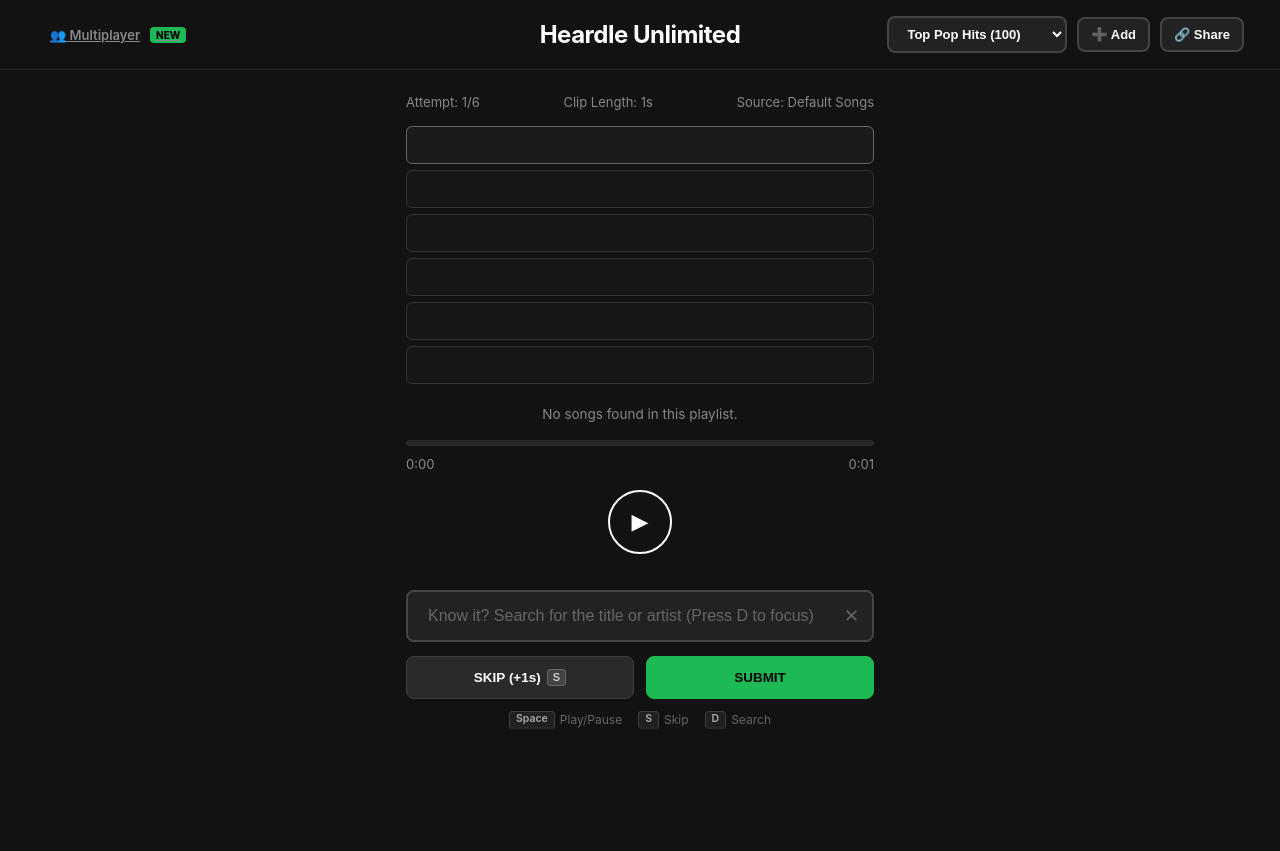
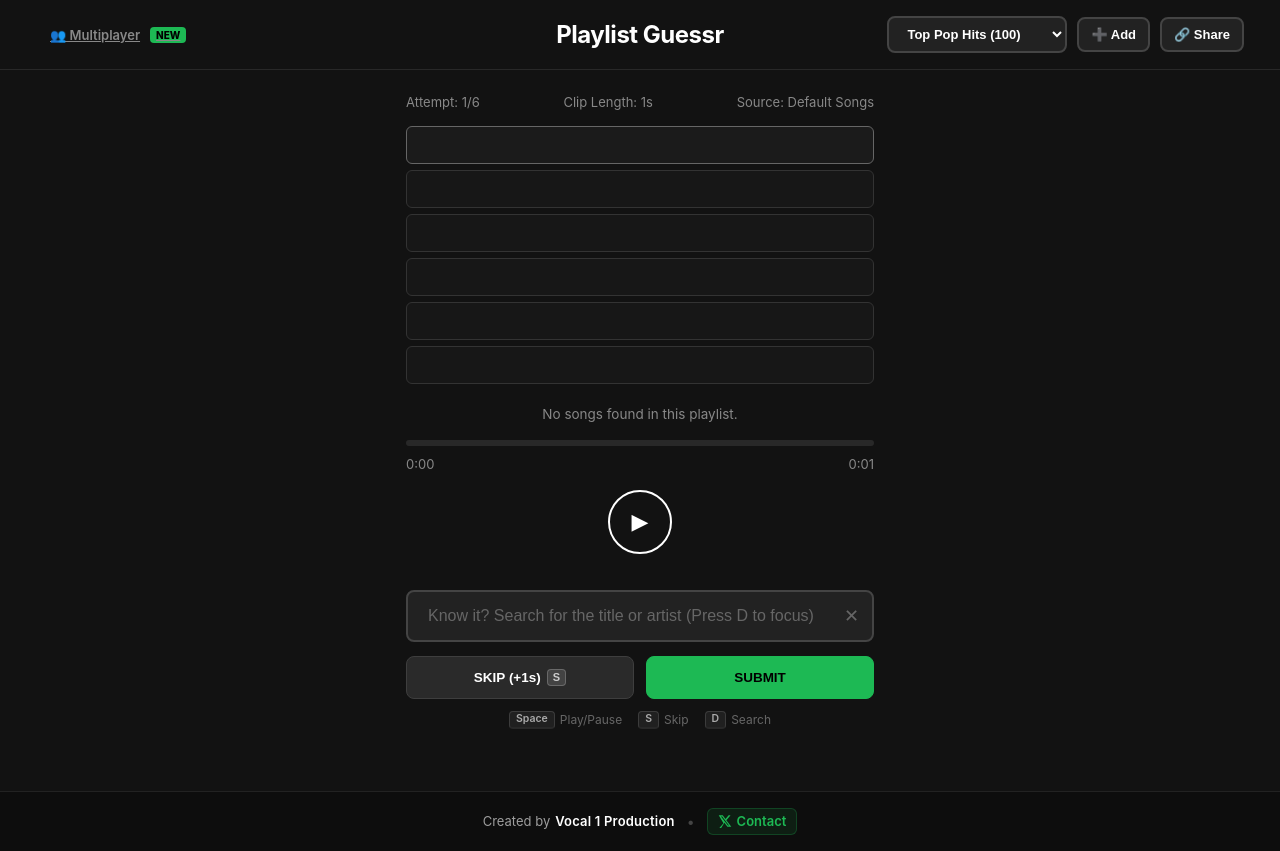
Before and after one commit to martinkbl/heardle-clone, a website: page index.html in a window 1280 px wide. Before the commit the page ends 800 px from the top, so only its background shows below. Drawn offline with Linux system fonts and the light colour scheme.

Commit message:
Rebrand to Playlist Guessr and add credits footer banner

```diff
--- a/index.html
+++ b/index.html
@@ -4,7 +4,7 @@
 <head>
     <meta charset="utf-8" />
     <meta name="viewport" content="width=device-width,initial-scale=1" />
-    <title>Heardle Unlimited</title>
+    <title>Playlist Guessr</title>
     <link rel="stylesheet" href="multiplayer.css" />
     <script src="https://unpkg.com/peerjs@1.5.4/dist/peerjs.min.js"></script>
     <script>
@@ -1120,7 +1120,7 @@
                 </a>
             </div>
 
-            <h1 class="game-title">Heardle Unlimited</h1>
+            <h1 class="game-title">Playlist Guessr</h1>
 
             <div class="header-right">
                 <select id="playlistSelect" class="playlist-select" title="Choose Playlist">
@@ -1225,6 +1225,20 @@
                 <button class="play-again-button" id="playAgainButton">Play Again</button>
             </div>
         </div>
+
+        <!-- Credits Footer Banner -->
+        <footer class="app-credits-footer">
+            <div class="credits-content">
+                <span class="credits-by">Created by <strong class="creator-name">Vocal 1 Production</strong></span>
+                <span class="credits-divider">•</span>
+                <a href="https://x.com/Martheinok" target="_blank" rel="noopener noreferrer" class="credits-contact-link">
+                    <svg width="14" height="14" viewBox="0 0 24 24" fill="currentColor" style="vertical-align: -2px; margin-right: 5px;">
+                        <path d="M18.244 2.25h3.308l-7.227 8.26 8.502 11.24H16.17l-5.214-6.817L4.99 24.75H1.68l7.73-8.835L1.254 2.25H8.08l4.713 6.231zm-1.161 17.52h1.833L7.084 4.126H5.117z"/>
+                    </svg>
+                    Contact
+                </a>
+            </div>
+        </footer>
     </div>
 
     <!-- Modal for adding/managing custom playlists -->
@@ -1237,7 +1251,7 @@
 
             <div class="modal-body">
                 <p class="modal-description">
-                    Paste any public <strong>YouTube</strong>, <strong>Spotify</strong> or <strong>Deezer</strong> playlist link to load its songs and play Heardle with your music!
+                    Paste any public <strong>YouTube</strong>, <strong>Spotify</strong> or <strong>Deezer</strong> playlist link to load its songs and play Playlist Guessr with your music!
                 </p>
 
                 <div class="modal-form-group">
--- a/multiplayer.css
+++ b/multiplayer.css
@@ -1029,3 +1029,68 @@
         width: 100%;
     }
 }
+
+/* App Credits Footer Banner */
+.app-credits-footer {
+    width: 100%;
+    margin-top: auto;
+    padding: 16px 24px;
+    background: #0d0d0d;
+    border-top: 1px solid #222222;
+    display: flex;
+    justify-content: center;
+    align-items: center;
+    font-size: 13px;
+    color: #888888;
+    box-sizing: border-box;
+    z-index: 10;
+}
+
+.credits-content {
+    display: flex;
+    align-items: center;
+    gap: 12px;
+    flex-wrap: wrap;
+    justify-content: center;
+    line-height: 1.5;
+}
+
+.credits-by {
+    display: inline-flex;
+    align-items: center;
+    gap: 5px;
+    color: #9e9e9e;
+}
+
+.creator-name {
+    color: #ffffff;
+    font-weight: 600;
+    letter-spacing: 0.2px;
+}
+
+.credits-divider {
+    color: #444444;
+    font-size: 14px;
+    user-select: none;
+}
+
+.credits-contact-link {
+    color: #1db954;
+    text-decoration: none;
+    font-weight: 600;
+    display: inline-flex;
+    align-items: center;
+    padding: 3px 10px;
+    border-radius: 6px;
+    background: rgba(29, 185, 84, 0.1);
+    border: 1px solid rgba(29, 185, 84, 0.25);
+    transition: all 0.2s cubic-bezier(0.4, 0, 0.2, 1);
+}
+
+.credits-contact-link:hover {
+    color: #ffffff;
+    background: #1db954;
+    border-color: #1db954;
+    box-shadow: 0 0 14px rgba(29, 185, 84, 0.45);
+    transform: translateY(-1px);
+}
```
Also changed, not shown: index-simple.html (+2 -2 lines), multiplayer.html (+17 -2 lines).
